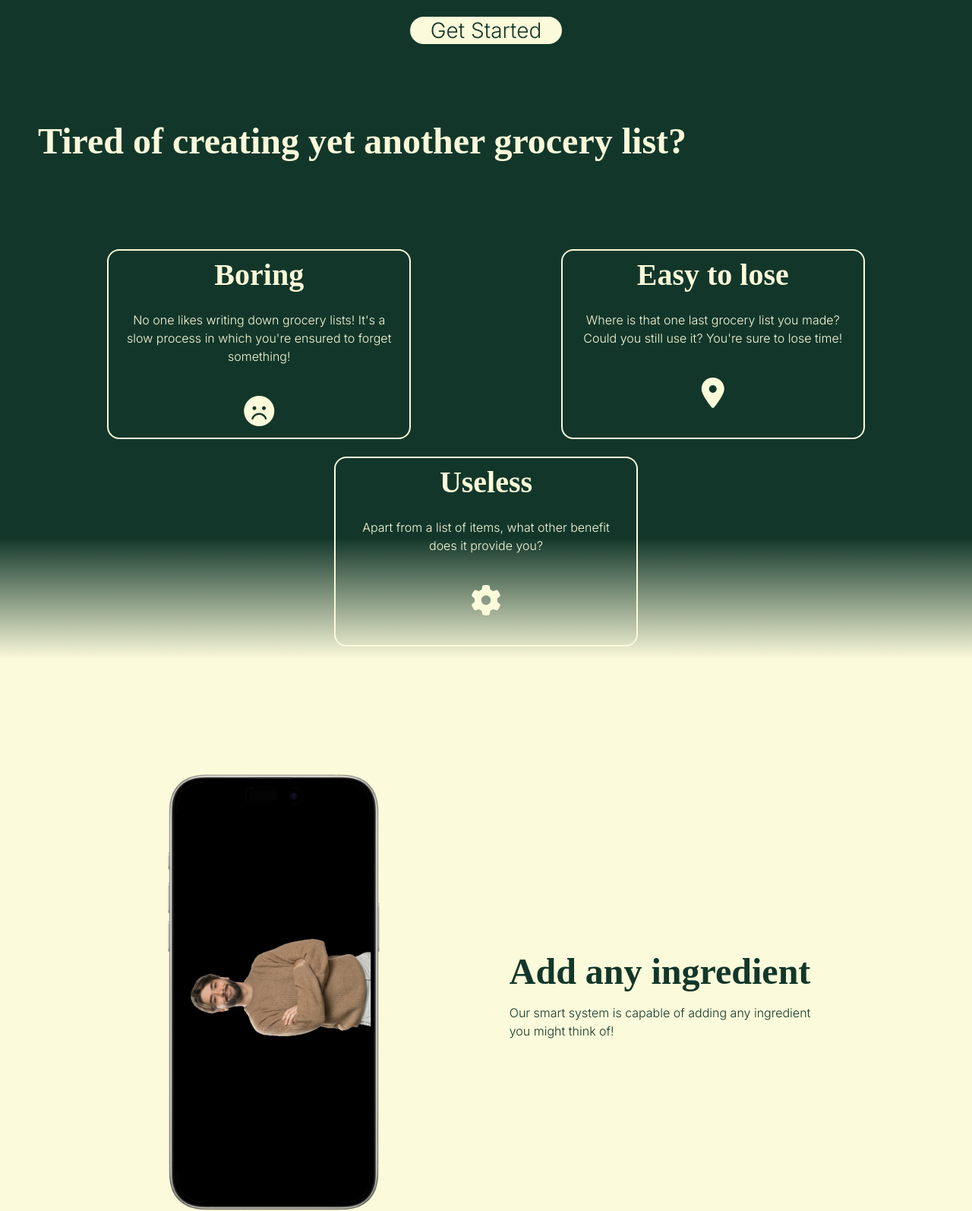
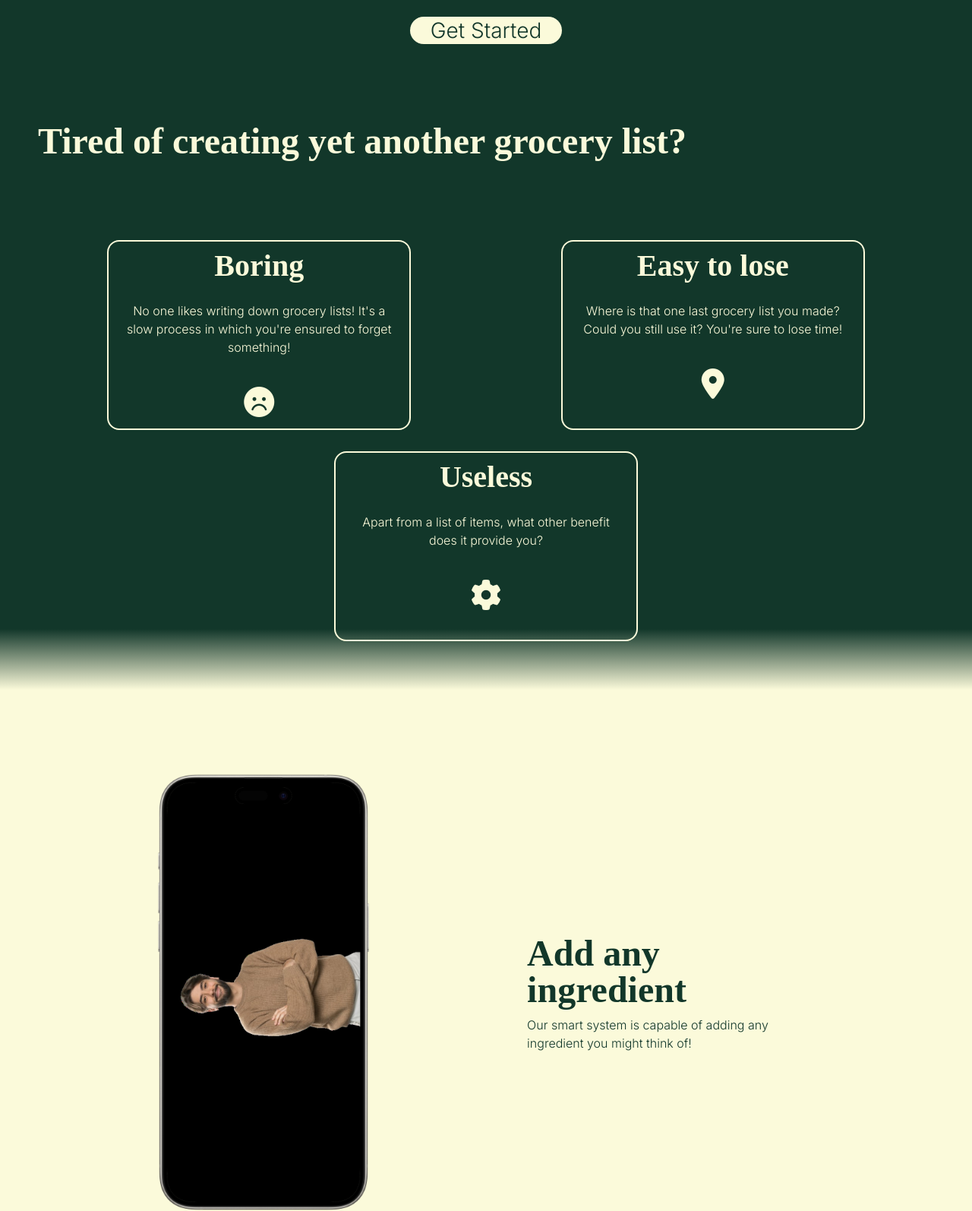
Before and after one commit to RodriVazquezAsenjo/PP2, a plain HTML site: page index.html in a window 1280 px wide. Shown: the part 692-2286 px from the top of the page at 76% size. Drawn offline with Linux system fonts and the light colour scheme.

Commit message:
minor tweaks to the features section

```diff
--- a/assets/css/style.css
+++ b/assets/css/style.css
@@ -255,14 +255,14 @@ section {
 
 #issue-section {
   /*box*/
-  background: linear-gradient(to bottom, var(--clr-main) 75%, var(--clr-light) 95%);
+  background: linear-gradient(to bottom, var(--clr-main) 90%, var(--clr-light) 100%);
   height: fit-content;
   min-height: 100vh;
 }
 
 #issue-statement {
   /*position*/
-  padding: 50px;
+  padding: 50px 50px 25px;
 }
 
 #issue-list {
@@ -305,7 +305,7 @@ section {
 
 .feature {
   /*position*/
-  padding: 50px;
+  padding: 10px;
   /*flex-box*/
   display: flex;
   flex-wrap: wrap;
@@ -328,13 +328,15 @@ section {
 }
 
 .feature-description{
+  /*position*/
+  padding: 10px;
   /*dimensions*/
   max-width: 600px;
 }
 .feature-description h2{
   /*text*/
   color: var(--clr-main);
-  line-height: var(--line-height-large);
+  line-height: var(--line-height-medium);
 }
 .feature-description p{
   /*position*/
```
Also changed, not shown: lists.html (+11 -0 lines).
